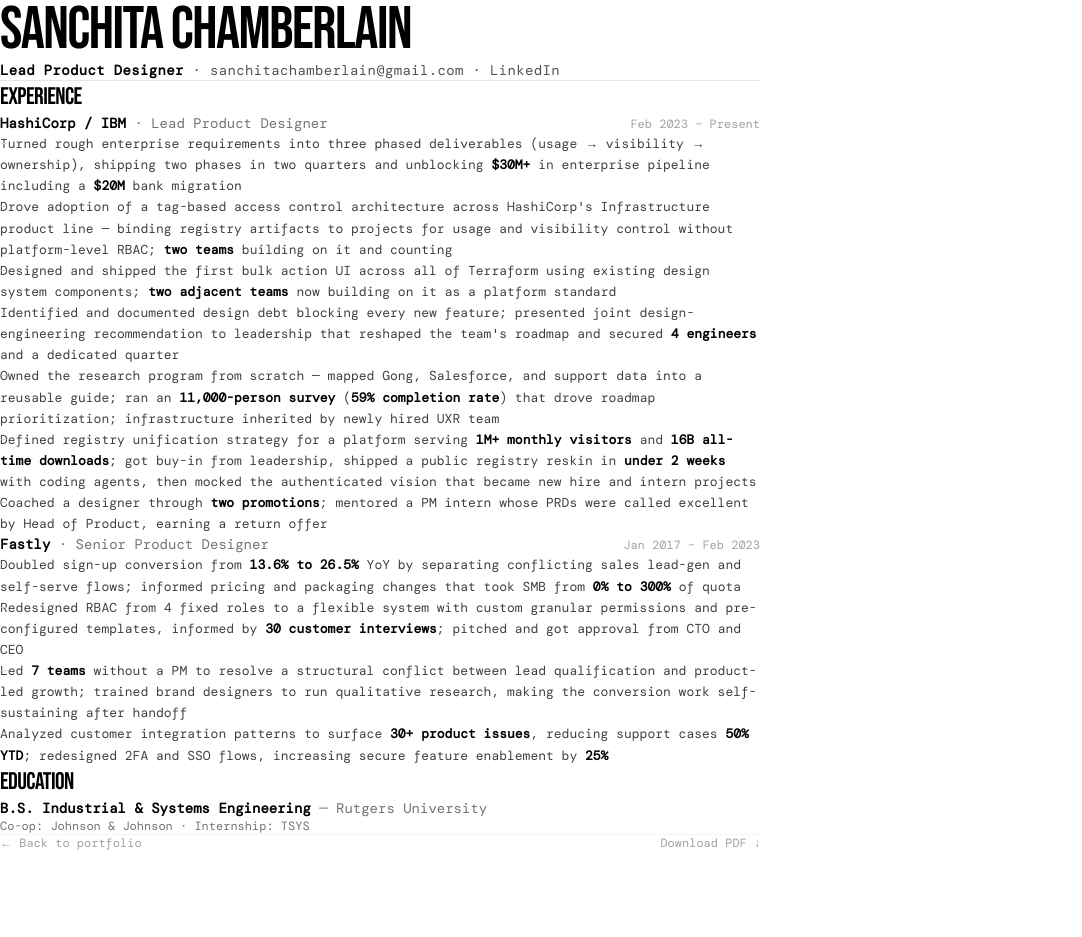
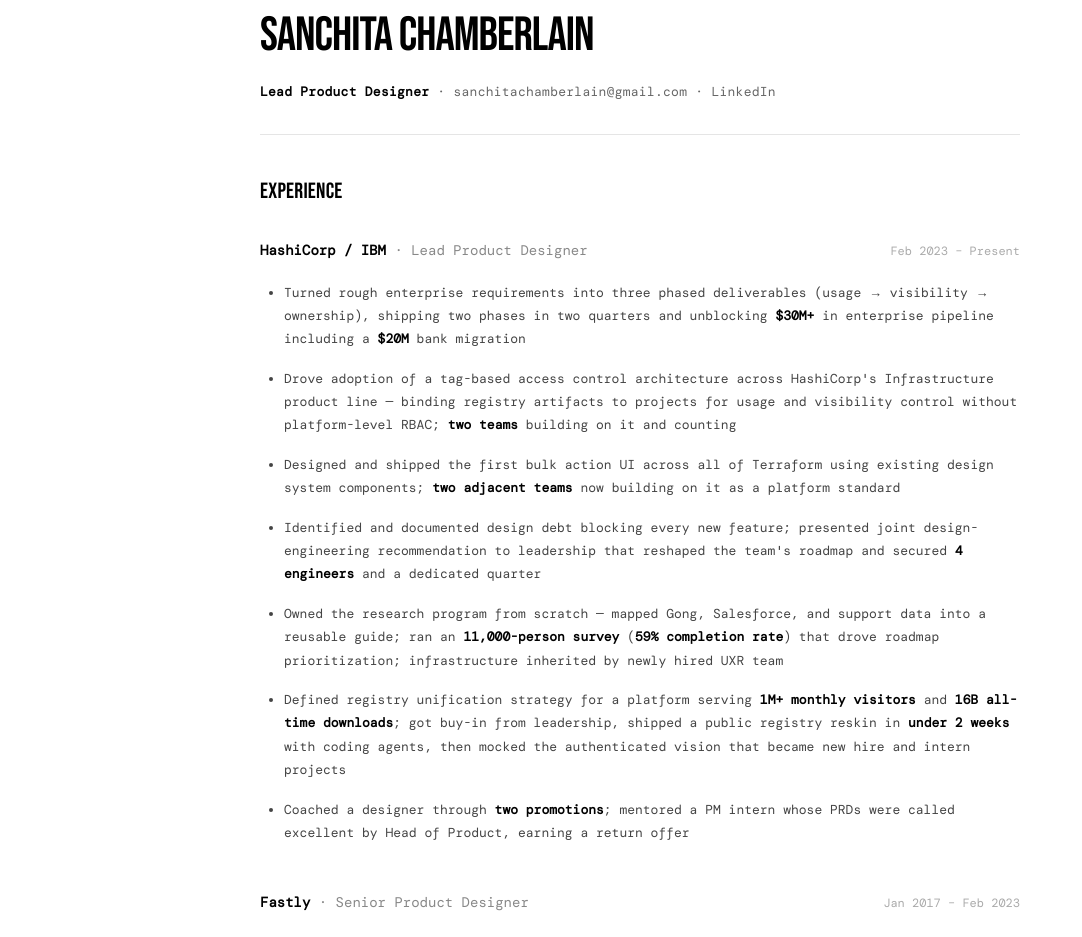
Before and after one commit to sanchitas/portfolio, a Next.js app: page /resume in a window 1280 px wide. Shown: the top 937 px of the page, without its empty margins (0-1082 px from the left). Before the commit the page ends 851 px from the top, so only its background shows below. Built offline with nearby package versions, Linux system fonts and the light colour scheme; a web font is replaced by a local one.

Commit message:
Match pranathiperi.com spacing: responsive padding, grid gap, overscroll-behavior

```diff
--- a/src/app/globals.css
+++ b/src/app/globals.css
@@ -12,7 +12,7 @@
 
 html {
   scroll-behavior: smooth;
-  background: #fff;
+  background: #000;
 }
 
 body {
@@ -23,6 +23,7 @@
   font-family: var(--font-dm-mono), monospace;
   font-weight: 300;
   overflow-x: hidden;
+  overscroll-behavior-y: none;
   -webkit-font-smoothing: antialiased;
   -moz-osx-font-smoothing: grayscale;
 }
--- a/src/app/resume/page.tsx
+++ b/src/app/resume/page.tsx
@@ -8,15 +8,15 @@
 
 export default function ResumePage() {
   return (
-    <main className="min-h-screen bg-white py-12 px-4 sm:px-6 lg:px-8 print:py-0 print:px-0">
-      <div className="max-w-[760px] mx-auto">
+    <main className="min-h-screen bg-white px-5 py-12 sm:px-10 sm:py-16 print:!p-0" style={{ backgroundImage: "none" }}>
+      <div style={{ maxWidth: 760, margin: "0 auto" }}>
         {/* Header */}
-        <header className="mb-8 print:mb-6">
-          <h1 className="font-display text-5xl sm:text-6xl tracking-tight text-black uppercase print:text-4xl">
+        <header style={{ marginBottom: 32 }}>
+          <h1 className="font-display" style={{ fontSize: "clamp(32px, 8vw, 48px)", letterSpacing: "-0.02em", color: "#000", textTransform: "uppercase", margin: 0 }}>
             Sanchita Chamberlain
           </h1>
-          <p className="mt-2 font-mono text-sm text-neutral-600 tracking-wide">
-            <span className="font-semibold text-black">Lead Product Designer</span>
+          <p className="font-mono" style={{ marginTop: 10, fontSize: 13, color: "#666", letterSpacing: "0.02em" }}>
+            <span style={{ fontWeight: 600, color: "#000" }}>Lead Product Designer</span>
             {" · "}
             <a
               href="mailto:sanchitachamberlain@gmail.com"
@@ -36,28 +36,27 @@
           </p>
         </header>
 
-        <hr className="border-neutral-200 mb-8 print:mb-6" />
+        <hr style={{ border: "none", borderTop: "1px solid #e5e5e5", marginBottom: 40 }} />
 
         {/* Experience */}
-        <section className="mb-10 print:mb-6">
-          <h2 className="font-display text-2xl tracking-tight text-black uppercase mb-6 print:mb-4">
+        <section style={{ marginBottom: 48 }}>
+          <h2 className="font-display" style={{ fontSize: 22, letterSpacing: "0.01em", color: "#000", textTransform: "uppercase", marginBottom: 32 }}>
             Experience
           </h2>
 
-          {/* HashiCorp / IBM */}
-          <div className="mb-8 print:mb-5">
-            <div className="flex flex-wrap items-baseline justify-between gap-x-4 mb-3">
-              <h3 className="font-mono text-sm font-semibold text-black">
+          <div style={{ marginBottom: 48 }}>
+            <div style={{ display: "flex", flexWrap: "wrap", alignItems: "baseline", justifyContent: "space-between", gap: "0 16px", marginBottom: 20 }}>
+              <h3 className="font-mono" style={{ fontSize: 14, fontWeight: 600, color: "#000", margin: 0 }}>
                 HashiCorp / IBM
-                <span className="font-normal text-neutral-500">
+                <span style={{ fontWeight: 400, color: "#888" }}>
                   {" · "}Lead Product Designer
                 </span>
               </h3>
-              <span className="font-mono text-xs text-neutral-400">
+              <span className="font-mono" style={{ fontSize: 12, color: "#aaa" }}>
                 Feb 2023 – Present
               </span>
             </div>
-            <ul className="space-y-2.5">
+            <ul style={{ listStyleType: "disc", paddingLeft: 24, margin: 0, display: "flex", flexDirection: "column", gap: 16 }}>
               <Li>
                 Turned rough enterprise requirements into three phased deliverables
                 (usage → visibility → ownership), shipping two phases in two quarters
@@ -105,20 +104,19 @@
             </ul>
           </div>
 
-          {/* Fastly */}
-          <div className="mb-8 print:mb-5">
-            <div className="flex flex-wrap items-baseline justify-between gap-x-4 mb-3">
-              <h3 className="font-mono text-sm font-semibold text-black">
+          <div style={{ marginBottom: 48 }}>
+            <div style={{ display: "flex", flexWrap: "wrap", alignItems: "baseline", justifyContent: "space-between", gap: "0 16px", marginBottom: 20 }}>
+              <h3 className="font-mono" style={{ fontSize: 14, fontWeight: 600, color: "#000", margin: 0 }}>
                 Fastly
-                <span className="font-normal text-neutral-500">
+                <span style={{ fontWeight: 400, color: "#888" }}>
                   {" · "}Senior Product Designer
                 </span>
               </h3>
-              <span className="font-mono text-xs text-neutral-400">
+              <span className="font-mono" style={{ fontSize: 12, color: "#aaa" }}>
                 Jan 2017 – Feb 2023
               </span>
             </div>
-            <ul className="space-y-2.5">
+            <ul style={{ listStyleType: "disc", paddingLeft: 24, margin: 0, display: "flex", flexDirection: "column", gap: 16 }}>
               <Li>
                 Doubled sign-up conversion from <Metric>13.6% to 26.5%</Metric> YoY
                 by separating conflicting sales lead-gen and self-serve flows; informed
@@ -149,33 +147,35 @@
 
         {/* Education */}
         <section>
-          <h2 className="font-display text-2xl tracking-tight text-black uppercase mb-4 print:mb-3">
+          <h2 className="font-display" style={{ fontSize: 22, letterSpacing: "0.01em", color: "#000", textTransform: "uppercase", marginBottom: 16 }}>
             Education
           </h2>
-          <div className="flex flex-wrap items-baseline justify-between gap-x-4">
-            <h3 className="font-mono text-sm font-semibold text-black">
+          <div style={{ display: "flex", flexWrap: "wrap", alignItems: "baseline", justifyContent: "space-between", gap: "0 16px" }}>
+            <h3 className="font-mono" style={{ fontSize: 14, fontWeight: 600, color: "#000", margin: 0 }}>
               B.S. Industrial & Systems Engineering
-              <span className="font-normal text-neutral-500">
+              <span style={{ fontWeight: 400, color: "#888" }}>
                 {" — "}Rutgers University
               </span>
             </h3>
           </div>
-          <p className="font-mono text-xs text-neutral-500 mt-1">
+          <p className="font-mono" style={{ fontSize: 12, color: "#888", marginTop: 6 }}>
             Co-op: Johnson & Johnson · Internship: TSYS
           </p>
         </section>
 
         {/* Print / download footer */}
-        <div className="mt-12 pt-6 border-t border-neutral-100 flex items-center justify-between print:hidden">
+        <div style={{ marginTop: 48, paddingTop: 24, borderTop: "1px solid #f0f0f0", display: "flex", alignItems: "center", justifyContent: "space-between" }} className="print:!hidden">
           <a
             href="/"
-            className="font-mono text-xs text-neutral-400 hover:text-black transition-colors"
+            className="font-mono"
+            style={{ fontSize: 12, color: "#aaa" }}
           >
             ← Back to portfolio
           </a>
           <a
             href="/resume.pdf"
-            className="font-mono text-xs text-neutral-400 hover:text-black transition-colors"
+            className="font-mono"
+            style={{ fontSize: 12, color: "#aaa" }}
           >
             Download PDF ↓
           </a>
@@ -189,7 +189,7 @@
 
 function Li({ children }: { children: React.ReactNode }) {
   return (
-    <li className="font-mono text-[13px] leading-relaxed text-neutral-700 pl-4 relative before:content-['–'] before:absolute before:left-0 before:text-neutral-300 print:text-[11px] print:leading-snug">
+    <li className="font-mono" style={{ fontSize: 13, lineHeight: 1.8, color: "#444", margin: 0, padding: 0 }}>
       {children}
     </li>
   );
--- a/src/content.ts
+++ b/src/content.ts
@@ -22,7 +22,7 @@
 
 export const about = {
   statement:
-    "Product designer, Bay Area. Leading design for Terraform Registry at IBM (ex-HashiCorp). Previously Fastly. Started in systems engineering — Zurich Insurance, TSYS, Johnson & Johnson.",
+    "Product designer in the Bay Area, currently leading design for the Terraform Registry at IBM (ex-HashiCorp). Previously at Fastly. Started in systems engineering — Zurich Insurance, TSYS, Johnson & Johnson.",
   details: {
     currently:
       "Lead Product Designer, HashiCorp (IBM)\nTerraform Registry · Publisher Experience",
@@ -145,7 +145,7 @@
     description:
       "Logos, event posters, and brand identity work — disc golf tournaments, local businesses, and community projects.",
     tags: ["Brand", "Illustration"],
-    slideshow: ["merch-bpopen-poster.png", "merch-harding.png", "merch-bropen-logo.png", "merch-cubes.png"],
+    slideshow: ["merch-bpopen-poster.png", "merch-harding.png", "merch-bropen-logo.png", "merch-cubes.png", "Creeper_Minecraft.png"],
     placeholder: "Merch and brand design slideshow",
   },
   {
```
Also changed, not shown: src/app/page.tsx (+45 -23 lines), public/Creeper_Minecraft.png (added).
